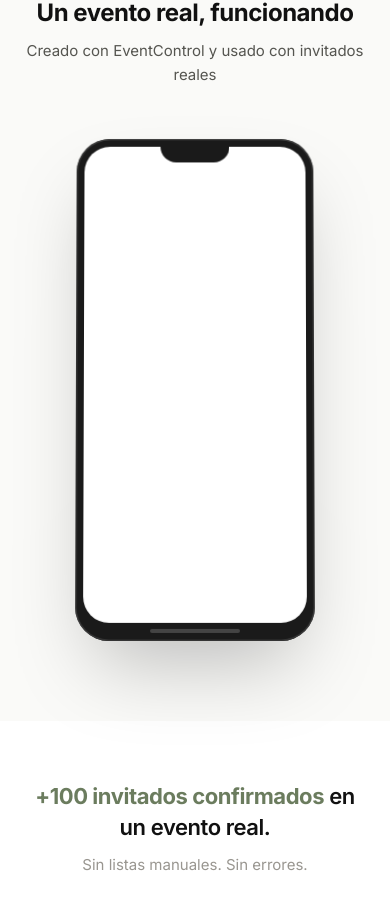
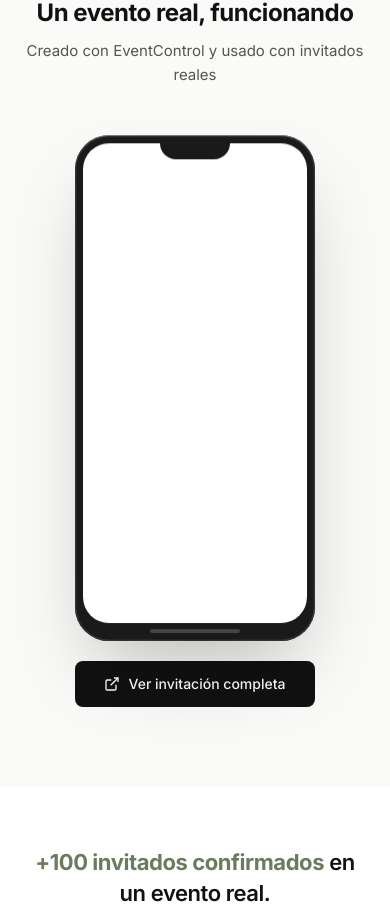
Before and after one commit to amaurycolochos7/boda-aby-betsaida, a Next.js app: page / in a window 390 px wide. Shown: the part 956-1879 px from the top of the page. Built offline with nearby package versions, Linux system fonts and the light colour scheme.

Commit message:
Add mobile CTA button for demo event, fix phone mockup accessibility on mobile

```diff
--- a/app/landing.css
+++ b/app/landing.css
@@ -331,6 +331,30 @@
   border-radius: 2px;
   margin: 6px auto 0;
 }
+
+.ec-phone-link {
+  display: block;
+  text-decoration: none;
+  pointer-events: none;
+}
+
+.ec-demo-cta-mobile {
+  display: none;
+  align-items: center;
+  justify-content: center;
+  gap: 8px;
+  margin-top: 20px;
+  padding: 12px 24px;
+  background: var(--bg-dark);
+  color: var(--white);
+  border-radius: 8px;
+  font-size: 14px;
+  font-weight: 500;
+  font-family: var(--sans);
+  text-decoration: none;
+  transition: opacity 0.15s;
+}
+.ec-demo-cta-mobile:hover { opacity: 0.9; }
 
 /* ─── Validation ───────────────────────────────────────────── */
 .ec-validation {
@@ -793,6 +817,8 @@
 
   .ec-list, .ec-panel, .wa-phone { max-width: 100%; }
   .ec-demo-device { max-width: 260px; }
+  .ec-demo-cta-mobile { display: flex; }
+  .ec-phone-link { pointer-events: auto; }
 }
 
 @media (max-width: 440px) {
--- a/app/page.tsx
+++ b/app/page.tsx
@@ -84,6 +84,7 @@ export default function LandingPage() {
         <p className="ec-demo-sub">Creado con EventControl y usado con invitados reales</p>
 
         <div className="ec-demo-device">
+          <a href="/event/abidan-betsaida" className="ec-phone-link">
             <div className="ec-phone">
               <div className="ec-phone-notch"></div>
               <div className="ec-phone-screen">
@@ -96,6 +97,15 @@ export default function LandingPage() {
               </div>
               <div className="ec-phone-bar"></div>
             </div>
+          </a>
+          <a href="/event/abidan-betsaida" className="ec-demo-cta-mobile">
+            <svg width="16" height="16" viewBox="0 0 24 24" fill="none" stroke="currentColor" strokeWidth="2">
+              <path d="M18 13v6a2 2 0 0 1-2 2H5a2 2 0 0 1-2-2V8a2 2 0 0 1 2-2h6" />
+              <polyline points="15 3 21 3 21 9" />
+              <line x1="10" y1="14" x2="21" y2="3" />
+            </svg>
+            Ver invitación completa
+          </a>
         </div>
       </section>
 
```
Lines whose indentation alone changed are shown as unchanged.
